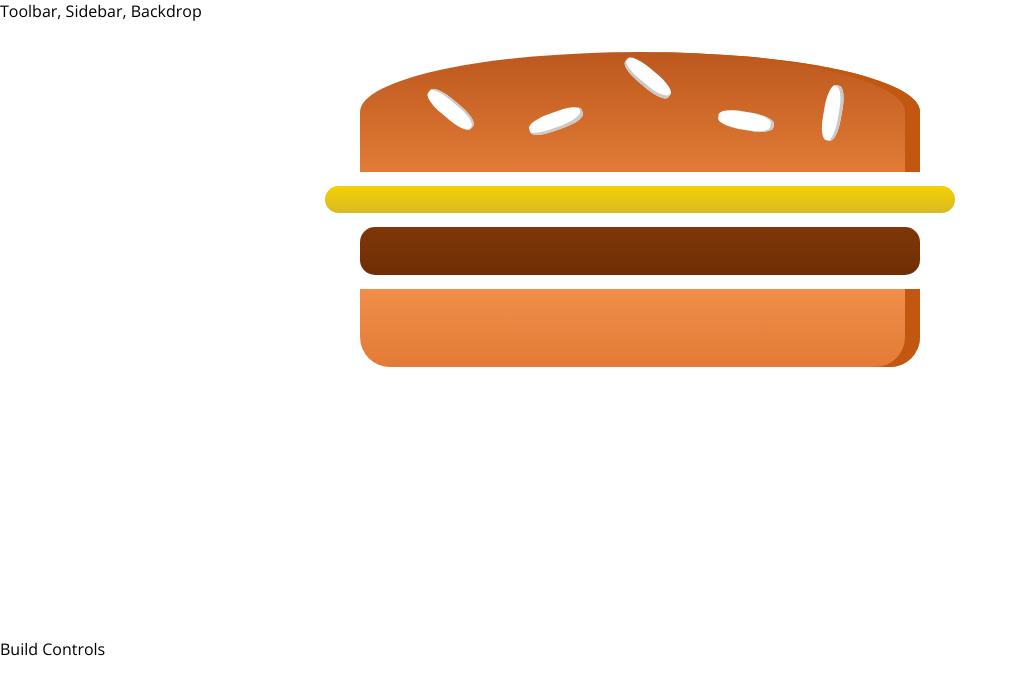
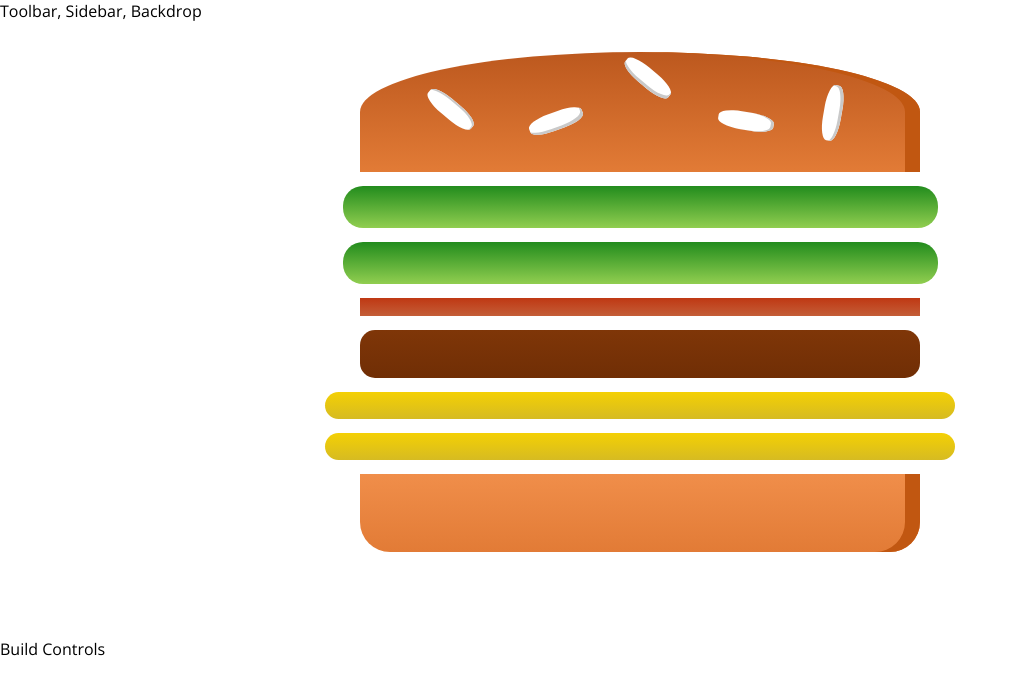
Before and after one commit to succulentpup/burgershop, a React (Create React App) app: page / in a window 1280 px wide. Shown: the top 694 px of the page, without its empty margins (0-1018 px from the left). Built offline with nearby package versions, Linux system fonts and the light colour scheme.

Commit message:
supplied ingredients thru state

```diff
--- a/src/components/Burger/Burger.js
+++ b/src/components/Burger/Burger.js
@@ -2,12 +2,28 @@
 import BurgerIngredient from "./BurgerIngredients/BurgerIngredient";
 import classes from './Burger.module.css';
 
-const burger = props =>
+const burger = props => {
+    console.log(`${JSON.stringify(props.ingredients)}`);
+    const ingKeys = Object.keys(props.ingredients)
+        .map(ingKey => {
+            return [...Array(props.ingredients[ingKey])]
+                .map((_, i) => {
+                    return <BurgerIngredient key={ingKey + i} type={ingKey}/>
+                });
+        });
+    return (
+        <div className={classes.Burger}>
+            <BurgerIngredient type='bread-top'/>
+            {ingKeys}
+            <BurgerIngredient type='bread-bottom'/>
+        </div>);
+};
+/*
     <div className={classes.Burger}>
         <BurgerIngredient type='bread-top'/>
         <BurgerIngredient type='cheese'/>
         <BurgerIngredient type='meat'/>
         <BurgerIngredient type='bread-bottom'/>
     </div>;
-
+*/
 export default burger;
--- a/src/containers/BurgerBuilder/BurgerBuilder.js
+++ b/src/containers/BurgerBuilder/BurgerBuilder.js
@@ -2,14 +2,24 @@
 import Hoc from '../../hoc/hoc';
 import Burger from '../../components/Burger/Burger';
 
-class BurgerBuilder extends Component{
-    render(){
-        return(
+class BurgerBuilder extends Component {
+    state = {
+        ingredients: {
+            salad: 2,
+            bacon: 1,
+            meat:1,
+            cheese: 2
+        }
+    };
+
+    render() {
+        return (
             <Hoc>
-                <Burger/>
+                <Burger ingredients={this.state.ingredients}/>
                 <div>Build Controls</div>
             </Hoc>
         );
     }
 }
+
 export default BurgerBuilder;
```
Also changed, not shown: 1 other file (tests, documents, lock files or other folders).
